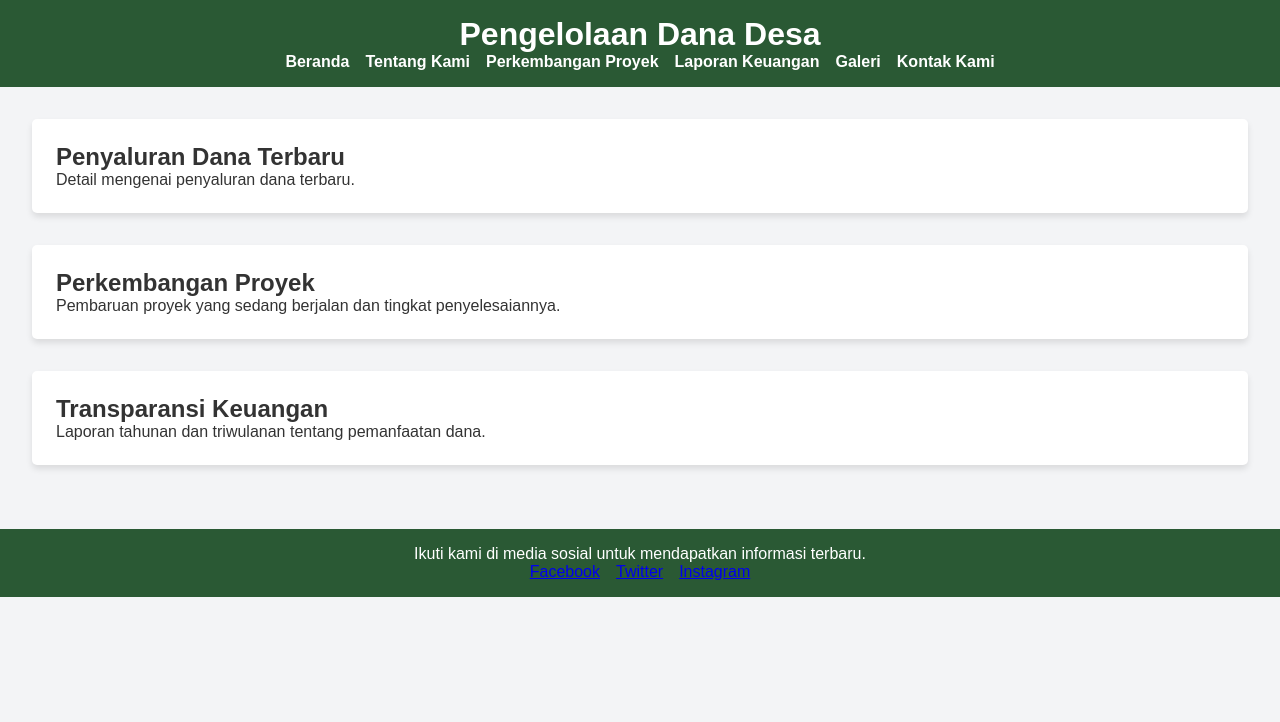
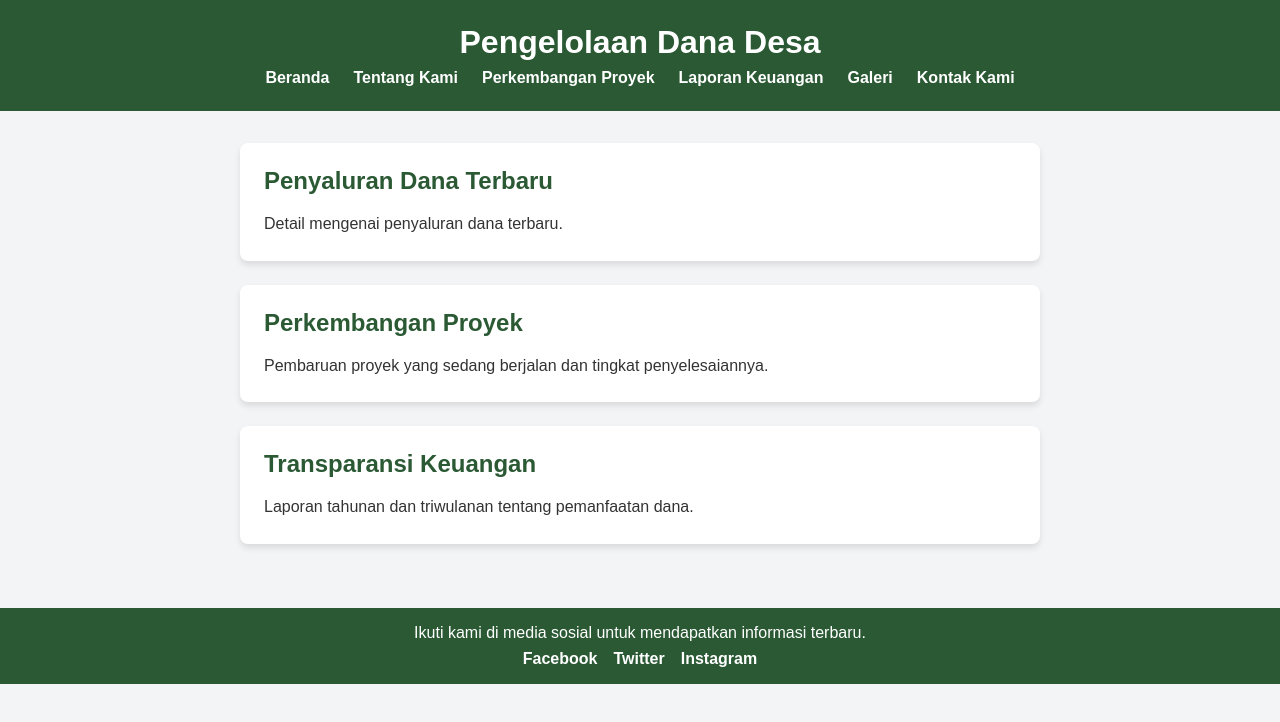
Before and after one commit to ciprut1304/pengelolaan-dana-desa, a plain HTML site: page index.html in a window 1280 px wide. Drawn offline with Linux system fonts and the light colour scheme.

Commit message:
Update style.css

```diff
--- a/style.css
+++ b/style.css
@@ -16,15 +16,20 @@ body {
 header {
     background-color: #2a5934;
     color: #fff;
-    padding: 1rem;
+    padding: 1.5rem;
     text-align: center;
+}
+
+header h1 {
+    font-size: 2rem;
+    margin-bottom: 0.5rem;
 }
 
 header nav ul {
     list-style: none;
     display: flex;
     justify-content: center;
-    gap: 1rem;
+    gap: 1.5rem;
 }
 
 header nav ul li a {
@@ -33,17 +38,38 @@ header nav ul li a {
     font-weight: bold;
 }
 
+header nav ul li a:hover {
+    text-decoration: underline;
+}
+
 /* Bagian Utama */
 main {
     padding: 2rem;
+    display: flex;
+    flex-direction: column;
+    align-items: center;
+    gap: 1.5rem;
 }
 
-section {
-    margin-bottom: 2rem;
+.card {
+    background-color: #fff;
+    width: 90%;
+    max-width: 800px;
     padding: 1.5rem;
-    background-color: #fff;
-    border-radius: 5px;
+    border-radius: 8px;
     box-shadow: 0 4px 6px rgba(0, 0, 0, 0.1);
+    text-align: left;
+}
+
+.card h2 {
+    color: #2a5934;
+    margin-bottom: 1rem;
+    font-size: 1.5rem;
+}
+
+.card p {
+    font-size: 1rem;
+    line-height: 1.6;
 }
 
 /* Footer */
@@ -52,6 +78,11 @@ footer {
     color: #fff;
     text-align: center;
     padding: 1rem;
+    margin-top: 2rem;
+}
+
+footer p {
+    margin-bottom: 0.5rem;
 }
 
 footer ul {
@@ -60,3 +91,13 @@ footer ul {
     justify-content: center;
     gap: 1rem;
 }
+
+footer ul li a {
+    color: #fff;
+    text-decoration: none;
+    font-weight: bold;
+}
+
+footer ul li a:hover {
+    text-decoration: underline;
+}
```
